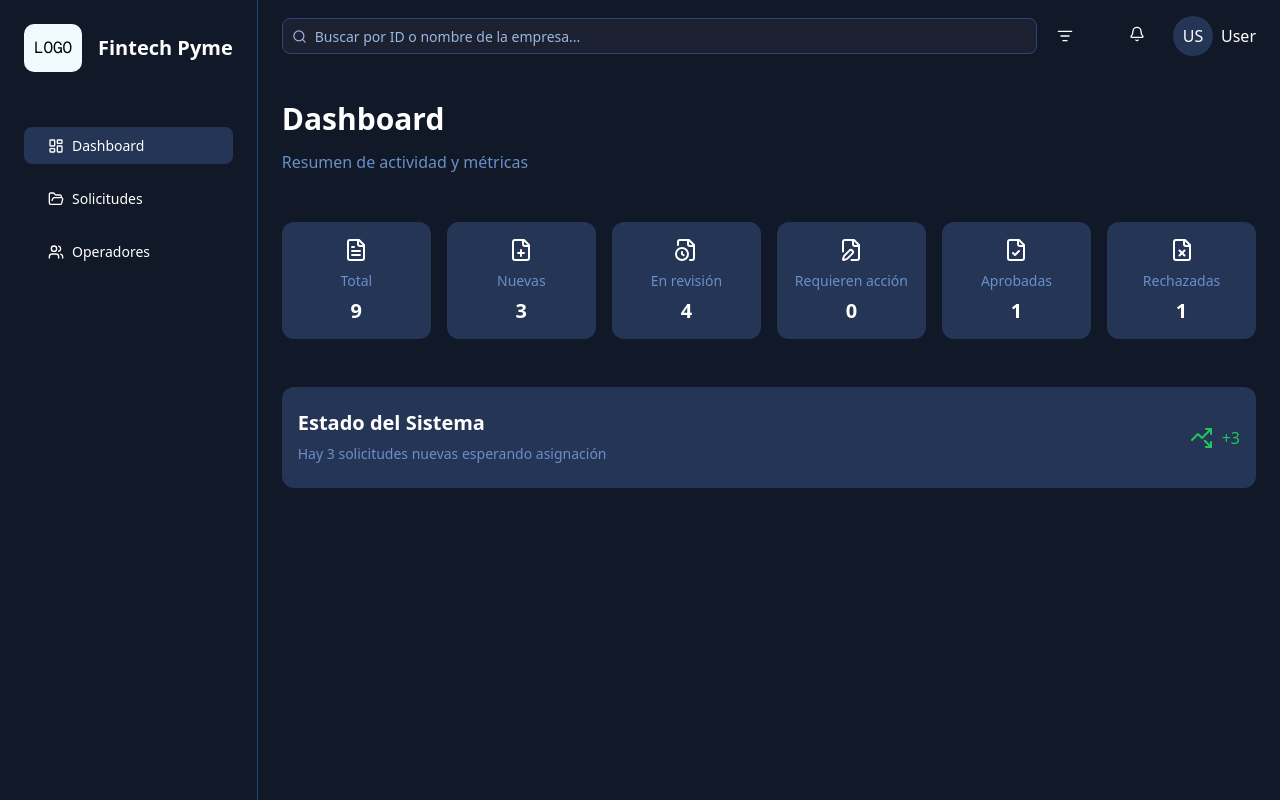
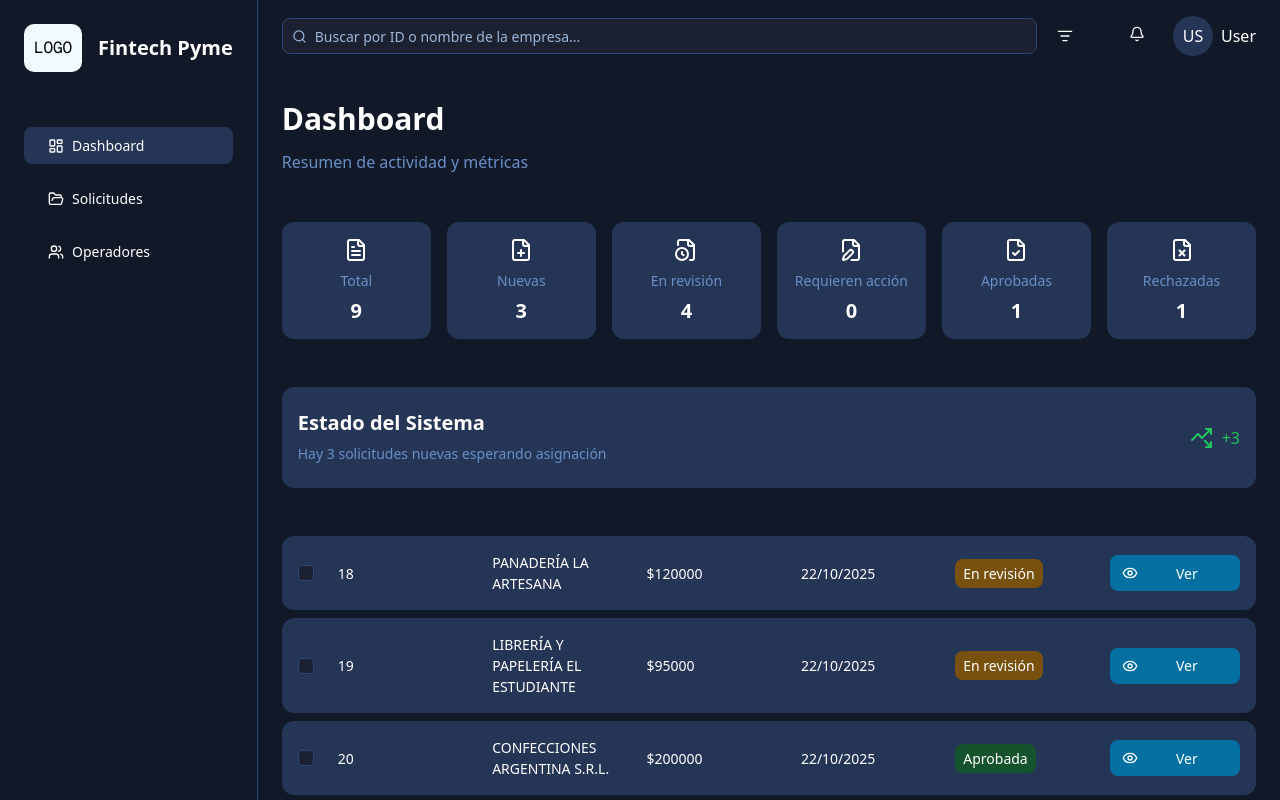
Before and after one commit to AlejandroPerren/credito-pymes-noCountry, a Next.js app in the folder frontend/: page /admin/dashboard in a window 1280 px wide. Built offline with nearby package versions, Linux system fonts and the light colour scheme.

Commit message:
Credit Card Status Label

```diff
--- a/frontend/src/app/admin/dashboard/page.tsx
+++ b/frontend/src/app/admin/dashboard/page.tsx
@@ -1,11 +1,12 @@
 "use client";
 
 import NewCreditsPanel from "@/components/molecules/NewCreditsPanel";
+import CreditsCards from "@/components/organism/CreditsCards";
 import CreditsStatusCards from "@/components/organism/CreditsStatusCards";
 
 export default function DashboardPage() {
   return (
-    <div className="flex flex-col gap-brand-2xl px-brand-lg py-brand-xl">
+    <div className="h-full flex flex-col gap-brand-2xl px-brand-lg py-brand-xl overflow-y-hidden">
       <div className="flex flex-col gap-brand-md">
         <h2 className="heading-2">Dashboard</h2>
         <p className="paragraph-regular text-placeholder-text">Resumen de actividad y métricas</p>
@@ -14,6 +15,8 @@ export default function DashboardPage() {
       <CreditsStatusCards />
 
       <NewCreditsPanel />
+
+      <CreditsCards />
     </div>
   );
 }
--- a/frontend/src/app/admin/layout.tsx
+++ b/frontend/src/app/admin/layout.tsx
@@ -7,7 +7,7 @@ export default function AdminLayout({ children }: { children: React.ReactNode })
     <AdminContextProvider>
       <div className="flex h-screen">
         <SideBar />
-        <div className="w-full">
+        <div className="h-full w-full overflow-y-hidden">
           <HeaderBar />
           {children}
         </div>
--- a/frontend/src/app/globals.css
+++ b/frontend/src/app/globals.css
@@ -236,6 +236,12 @@
   /* OTROS */
   /* Estrellas */
   --color-star: var(--primitive-yellow-500);
+  /* Credit Status */
+  --color-new-credit: var(--primitive-blue-900);
+  --color-pending-credit: var(--primitive-yellow-900);
+  --color-review-credit: var(--primitive-yellow-700);
+  --color-approved-credit: var(--primitive-green-900);
+  --color-rejected-credit: var(--primitive-red-900);
 }
 
 @layer utilities {
--- /dev/null
+++ b/frontend/src/components/atoms/StatusLabel.tsx
@@ -0,0 +1,29 @@
+import { cn } from "@/lib/utils";
+import { CreditStatus } from "@/utils/types/credit";
+
+export default function StatusLabel({ status }: { status: CreditStatus }) {
+  function setStatus(status: CreditStatus): { text: string; color: string } {
+    switch (status) {
+      case "NEW":
+        return { text: "Enviada", color: "bg-new-credit" };
+      case "PENDING":
+        return { text: "En revisión", color: "bg-pending-credit" };
+      case "REVIEW":
+        return { text: "Corregir", color: "bg-review-credit" };
+      case "APPROVED":
+        return { text: "Aprobada", color: "bg-approved-credit" };
+      case "REJECTED":
+        return { text: "Rechazada", color: "bg-rejected-credit" };
+      default:
+        return { text: "", color: "" };
+    }
+  }
+
+  const label = setStatus(status);
+
+  return (
+    <div className={cn("flex items-center justify-center rounded-brand-md py-1 px-2", label.color)}>
+      <h1 className="paragraph-small">{label.text}</h1>
+    </div>
+  );
+}
--- /dev/null
+++ b/frontend/src/components/molecule/CreditCard.tsx
@@ -0,0 +1,24 @@
+import { Credit } from "@/utils/types/credit";
+import { Button } from "../ui/button";
+import { Eye } from "lucide-react";
+import { Checkbox } from "../ui/checkbox";
+import StatusLabel from "../atoms/StatusLabel";
+
+export default function CreditCard({ credit }: { credit: Credit }) {
+  return (
+    <div className="grid grid-cols-[16px_repeat(6,1fr)] gap-brand-lg items-center rounded-brand-lg bg-popover p-brand-md">
+      <Checkbox />
+      <span className="paragraph-small">{credit.id}</span>
+      <span className="paragraph-small">{credit.company}</span>
+      <span className="paragraph-small">${credit.requestedAmmount}</span>
+      <span className="paragraph-small">{credit.requestDate}</span>
+      <div className="flex justify-start">
+        <StatusLabel status={credit.status} />
+      </div>
+      <Button className="justify-start gap-">
+        <Eye />
+        <span className="w-full flex justify-center">Ver</span>
+      </Button>
+    </div>
+  );
+}
--- /dev/null
+++ b/frontend/src/components/organism/CreditsCards.tsx
@@ -0,0 +1,18 @@
+"use client";
+
+import { useAdminContext } from "@/store/adminContext";
+import CreditCard from "../molecule/CreditCard";
+
+export default function CreditsCards() {
+  const {
+    state: { credits },
+  } = useAdminContext();
+
+  return (
+    <div className="h-full flex flex-col gap-brand-sm overflow-y-scroll pb-20">
+      {credits.map((credit) => (
+        <CreditCard key={credit.id} credit={credit} />
+      ))}
+    </div>
+  );
+}
--- a/frontend/src/components/ui/checkbox.tsx
+++ b/frontend/src/components/ui/checkbox.tsx
@@ -1,20 +1,17 @@
-"use client"
+"use client";
 
-import * as React from "react"
-import * as CheckboxPrimitive from "@radix-ui/react-checkbox"
-import { CheckIcon } from "lucide-react"
+import * as React from "react";
+import * as CheckboxPrimitive from "@radix-ui/react-checkbox";
+import { CheckIcon } from "lucide-react";
 
-import { cn } from "@/lib/utils"
+import { cn } from "@/lib/utils";
 
-function Checkbox({
-  className,
-  ...props
-}: React.ComponentProps<typeof CheckboxPrimitive.Root>) {
+function Checkbox({ className, ...props }: React.ComponentProps<typeof CheckboxPrimitive.Root>) {
   return (
     <CheckboxPrimitive.Root
       data-slot="checkbox"
       className={cn(
-        "peer border-input dark:bg-input/30 data-[state=checked]:bg-primary data-[state=checked]:text-primary-foreground dark:data-[state=checked]:bg-primary data-[state=checked]:border-primary focus-visible:border-ring focus-visible:ring-ring/50 aria-invalid:ring-destructive/20 dark:aria-invalid:ring-destructive/40 aria-invalid:border-destructive size-4 shrink-0 rounded-[4px] border shadow-xs transition-shadow outline-none focus-visible:ring-[3px] disabled:cursor-not-allowed disabled:opacity-50",
+        "peer border-border-input bg-input dark:bg-input/30 data-[state=checked]:bg-primary data-[state=checked]:text-primary-foreground dark:data-[state=checked]:bg-primary data-[state=checked]:border-primary focus-visible:border-ring focus-visible:ring-ring/50 aria-invalid:ring-destructive/20 dark:aria-invalid:ring-destructive/40 aria-invalid:border-destructive size-4 shrink-0 rounded-[4px] border shadow-xs transition-shadow outline-none focus-visible:ring-[3px] disabled:cursor-not-allowed disabled:opacity-50",
         className
       )}
       {...props}
@@ -26,7 +23,7 @@ function Checkbox({
         <CheckIcon className="size-3.5" />
       </CheckboxPrimitive.Indicator>
     </CheckboxPrimitive.Root>
-  )
+  );
 }
 
-export { Checkbox }
+export { Checkbox };
--- a/frontend/src/utils/types/credit.ts
+++ b/frontend/src/utils/types/credit.ts
@@ -6,7 +6,7 @@ export interface Credit {
   status: CreditStatus;
 }
 
-type CreditStatus = "NEW" | "PENDING" | "APPROVED" | "REJECTED" | "CANCELED" | "REVIEW";
+export type CreditStatus = "NEW" | "PENDING" | "APPROVED" | "REJECTED" | "CANCELED" | "REVIEW";
 
 export interface CreditCountCard {
   icon: React.JSX.Element;
```
